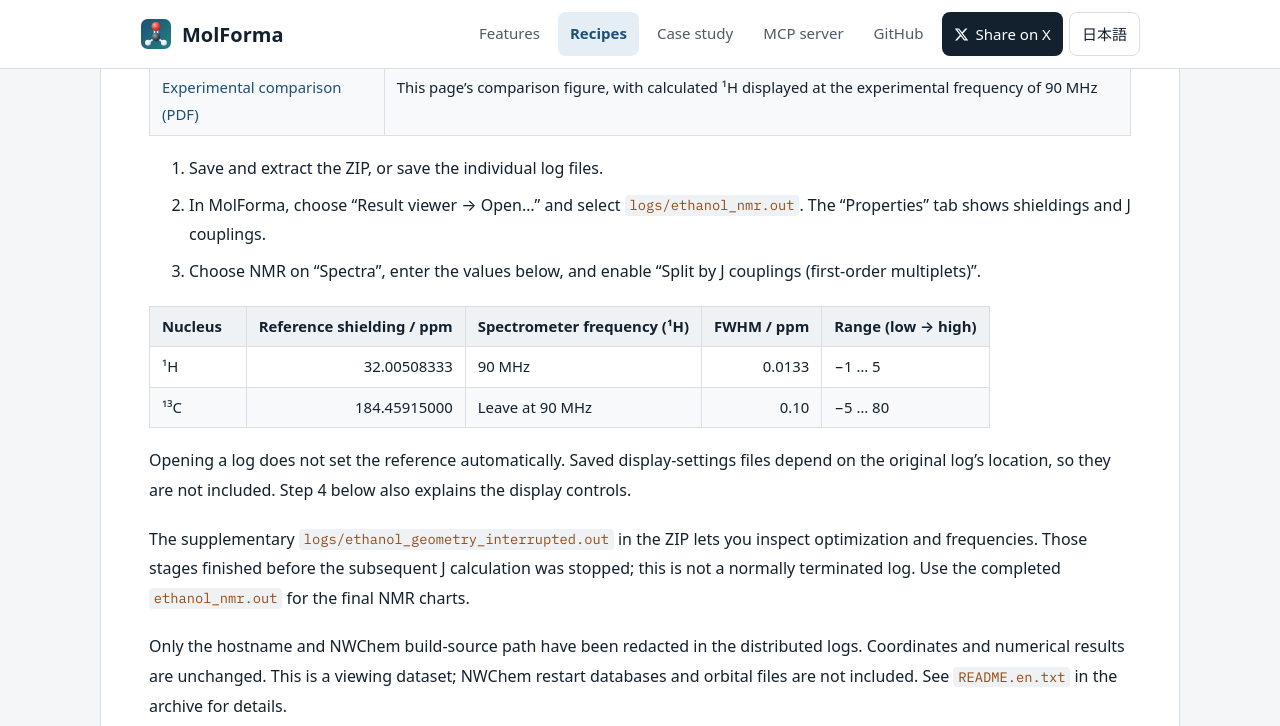
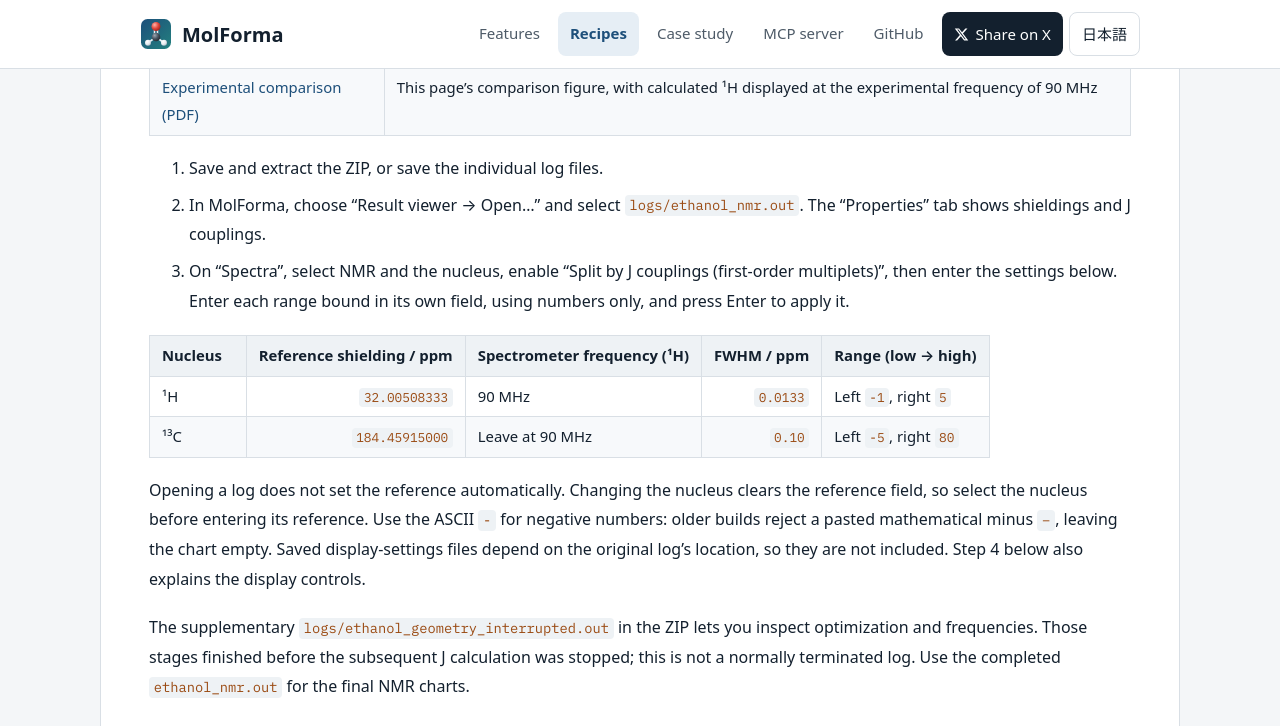
Before and after one commit to hnakada123/MolForma, a Jekyll site: the page built from docs/en/recipes/ethanol_nmr.md, in a window 1280 px wide and 900 px high, scrolled down 1194 px, cut to the strip 0-726 px from the top of the window. Built offline with Jekyll 4.4.1, drawn with Linux system fonts in a browser that asks for light colours; some web fonts are replaced; our own code applies the rules of GitHub Pages for plain Markdown files; some of the changed text lies outside the part shown.

Commit message:
Accept copied minus signs in spectrum settings

```diff
--- a/docs/en/recipes/ethanol_nmr.md
+++ b/docs/en/recipes/ethanol_nmr.md
@@ -28,14 +28,14 @@ The archive contains NWChem inputs and output logs for ethanol and TMS, practice
 
 1. Save and extract the ZIP, or save the individual log files.
 2. In MolForma, choose “Result viewer → Open…” and select `logs/ethanol_nmr.out`. The “Properties” tab shows shieldings and J couplings.
-3. Choose NMR on “Spectra”, enter the values below, and enable “Split by J couplings (first-order multiplets)”.
+3. On “Spectra”, select NMR and the nucleus, enable “Split by J couplings (first-order multiplets)”, then enter the settings below. Enter each range bound in its own field, using numbers only, and press Enter to apply it.
 
 | Nucleus | Reference shielding / ppm | Spectrometer frequency (¹H) | FWHM / ppm | Range (low → high) |
 | --- | ---: | --- | ---: | --- |
-| ¹H | 32.00508333 | 90 MHz | 0.0133 | −1 … 5 |
-| ¹³C | 184.45915000 | Leave at 90 MHz | 0.10 | −5 … 80 |
+| ¹H | `32.00508333` | 90 MHz | `0.0133` | Left `-1`, right `5` |
+| ¹³C | `184.45915000` | Leave at 90 MHz | `0.10` | Left `-5`, right `80` |
 
-Opening a log does not set the reference automatically. Saved display-settings files depend on the original log's location, so they are not included. Step 4 below also explains the display controls.
+Opening a log does not set the reference automatically. Changing the nucleus clears the reference field, so select the nucleus before entering its reference. Use the ASCII `-` for negative numbers: older builds reject a pasted mathematical minus `−`, leaving the chart empty. Saved display-settings files depend on the original log's location, so they are not included. Step 4 below also explains the display controls.
 
 The supplementary `logs/ethanol_geometry_interrupted.out` in the ZIP lets you inspect optimization and frequencies. Those stages finished before the subsequent J calculation was stopped; this is not a normally terminated log. Use the completed `ethanol_nmr.out` for the final NMR charts.
 
@@ -92,12 +92,12 @@ The TMS optimization converged; a frequency check of its minimum was omitted in
 1. In “History”, select the completed ethanol NMR job from step 2 and open it in the result viewer.
 2. On the “Spectra” tab, choose NMR and ¹H, and enter `32.00508333` for the reference shielding in ppm.
 3. Enable splitting by J couplings (first-order multiplets). Set the ¹H spectrometer frequency to `90 MHz` and the full width at half maximum to `0.0133 ppm` (about 1.2 Hz).
-4. Set the displayed range from `−1` to `5`, entering the smaller value first. The chart places larger ppm values on the left.
+4. Enter `-1` in the left range field and `5` in the right field, then press Enter. The chart places larger ppm values on the left.
 5. Select peak-table rows to identify the CH₃, CH₂ and OH atoms.
 
 ![Ethanol ¹H NMR in the result viewer with a TMS reference and J splittings at 90 MHz](images/ethanol_nmr/02_spectrum.png)
 
-For ¹³C, change the nucleus, set the reference to `184.45915000`, the width to `0.10 ppm` and the range from `−5` to `80`. In this splitting model, ¹³C is proton-decoupled, so ethanol has two carbon peaks. The frequency field specifies the ¹H frequency; do not enter the experimental ¹³C frequency of 25.16 MHz there.
+For ¹³C, change the nucleus, set the reference to `184.45915000`, the width to `0.10 ppm` and the range from `-5` to `80`. In this splitting model, ¹³C is proton-decoupled, so ethanol has two carbon peaks. The frequency field specifies the ¹H frequency; do not enter the experimental ¹³C frequency of 25.16 MHz there.
 
 Changing the display to 400 MHz leaves δ in ppm and J in Hz unchanged. The separation in ppm changes according to J / ν₀. A 1.2 Hz linewidth corresponds to `0.0030 ppm` at 400 MHz.
 
@@ -141,6 +141,7 @@ For further work, match solvent conditions, consider population-weighted conform
 
 ## Troubleshooting
 
+- **The chart and peak table are empty:** read the message below the settings. If it asks for a numeric `minimum`, retype the left range bound as ASCII `-1` (`-5` for ¹³C), then press Enter. You can also clear both range fields to use automatic bounds. For a `reference_ppm` message, select the nucleus and enter its reference shielding from the table. Do not include units or `…` in the input fields.
 - **All peaks are displaced:** check that the reference shielding is entered and belongs to the selected nucleus. Enter the calculated TMS shielding, not its chemical shift of 0 ppm.
 - **Splitting is unavailable:** the loaded log has no J couplings or their calculation has not completed. Check the J-coupling table in “Properties”.
 - **The calculation takes too long:** begin with shieldings to learn peak positions, then add J couplings when time allows. “All atom pairs” is unnecessary for this recipe.
```
Also changed, not shown: docs/en/features/results.md (+2 -0 lines), docs/features/results.md (+2 -0 lines), docs/recipes/ethanol_nmr.md (+7 -6 lines), 2 other files.
